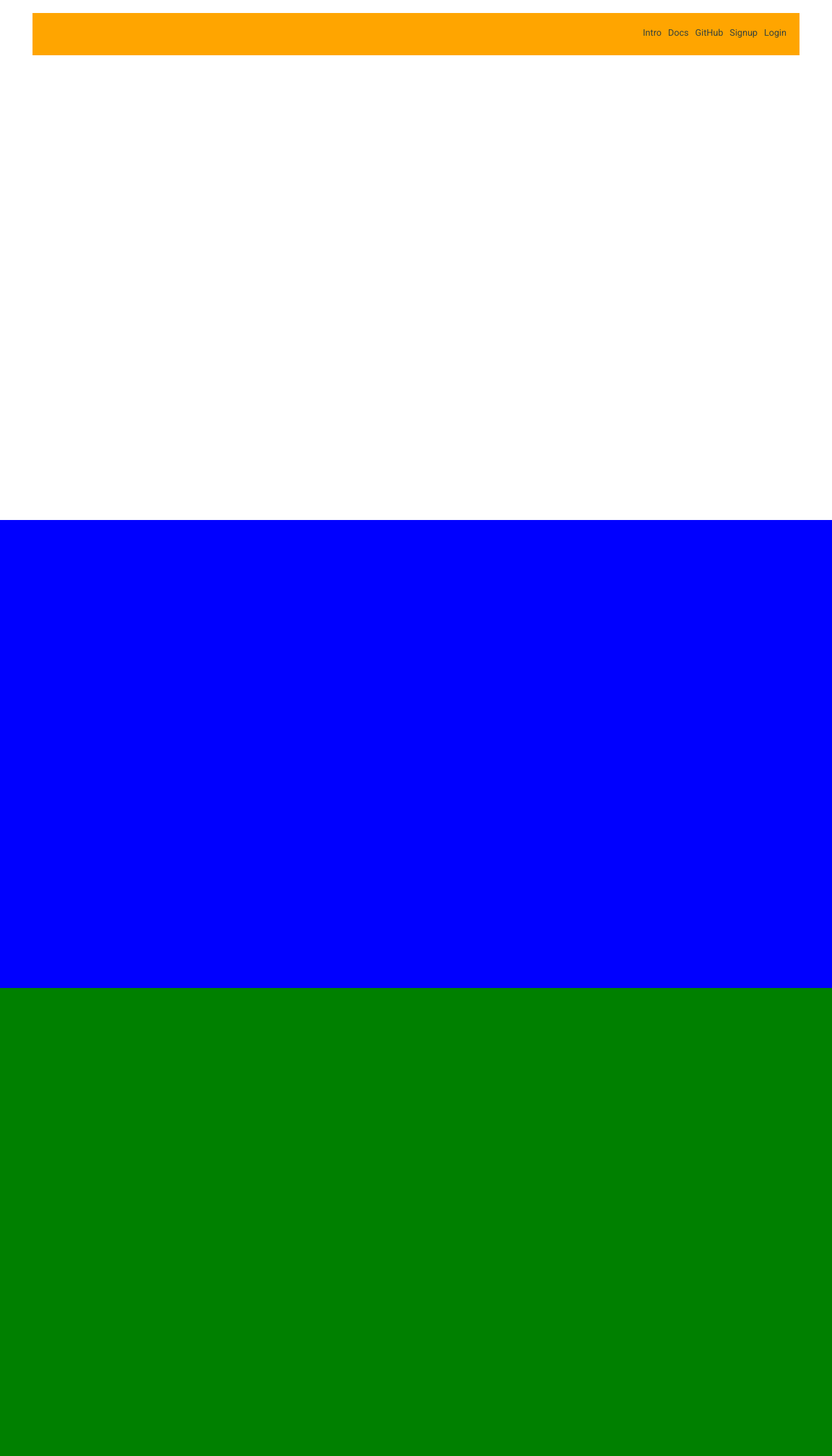
After one commit to tanveerahmad1517/spotlight, a Django app: page / in a window 1280 px wide. The commit adds this page. Shown: the whole page at 65% size. Run offline with Django 3.2, Linux system fonts and the light colour scheme; parts of the project's set-up code (start-up, migrations or seed data) failed here and were passed over; some libraries are stand-ins or nearby versions.

Commit message:
started working on the client side

```diff
--- a/home_app/views.py
+++ b/home_app/views.py
@@ -3,10 +3,21 @@ from django.http import HttpResponseRedirect
 from django.contrib.auth.decorators import login_required
 from django.core.exceptions import ObjectDoesNotExist
 from django.contrib.auth.models import User
-from django.contrib.auth import authenticate, login
+from django.contrib.auth import authenticate, login, logout
 from .models import Announcament
 from profile_app.models import ProfileSettings
 from desk_app.models import Desk, DeskWorkers, Article
+
+
+# HOME
+# --------------------
+# Desc: This is the index page of the app where the site gives information ab
+#       -out it is services.
+def home(request):
+    data = {
+
+    }
+    return render(request, 'home_app/home.html', context=data)
 
 
 # LOGIN GATE
@@ -23,9 +34,6 @@ def login_gate(request):
             return HttpResponseRedirect('/home/dashboard/')
         else:
             invalid_user_credits = True
-
-    if request.POST.get("log_out"):
-        pass
 
     data = {
         'invalid_user_credits': invalid_user_credits,
--- /dev/null
+++ b/static/home_app/css/home.css
@@ -0,0 +1,34 @@
+#first-scene {
+  width: 100%;
+  height: 100vh;
+  background-color: white;
+  padding: 20px 50px;
+}
+
+#top-nav {
+  width: 100%;
+  background-color: orange;
+  padding: 10px;
+  padding-top: 20px;
+  height: 65px;
+}
+
+#top-nav a {
+  color: #39443b;
+  font-size: 14px;
+  margin-right: 10px;
+  float: right !important;
+}
+
+
+#second-scene {
+  width: 100%;
+  height: 90vh;
+  background-color: blue;
+}
+
+#third-scene {
+  width: 100%;
+  height: 90vh;
+  background-color: green;
+}
--- a/templates/base.html
+++ b/templates/base.html
@@ -137,9 +137,9 @@
       <a href="{% url 'contributions' %}"><i class="fa fa-briefcase"></i> Contributions</a>
       <a href="{% url 'desk_management' %}"><i class="fa fa-book"></i> Desk Management</a>
       <a href="{% url 'settings' %}"><i class="fa fa-cog"></i> Settings</a>
-      <form method="POST" action="{% url 'login_gate' %}" id="logout_form">
+      <form method="POST" action="{% url 'logout' %}" id="logout_form">
         {% csrf_token %}
-        <input type="submit" value="Log Out" />
+        <input type="submit" value="Log Out" name="log_out_btn"/>
       </form>
     </div><!-- navbar right part -->
   {% endif %}
--- /dev/null
+++ b/templates/home_app/home.html
@@ -0,0 +1,31 @@
+{% extends 'base.html' %}
+{% load staticfiles %}
+
+{% block css_link %}
+  <link rel="stylesheet" href="{% static 'home_app/css/home.css' %}" />
+{% endblock %}
+
+{% block content %}
+  <!-- FIRST SCENE -->
+  <div id="first-scene">
+    <div id="top-nav">
+      <a href="">Login</a>
+      <a href="">Signup</a>
+      <a href="">GitHub</a>
+      <a href="">Docs</a>
+      <a href="">Intro</a>
+    </div>
+
+  <!--  <p>Free Workflow Tool</p> -->
+  </div>
+
+  <!-- SECOND SCENE -->
+  <div id="second-scene">
+
+  </div>
+
+  <!-- THIRD SCENE -->
+  <div id="third-scene">
+
+  </div>
+{% endblock %}
```
Also changed, not shown: db.sqlite3.
